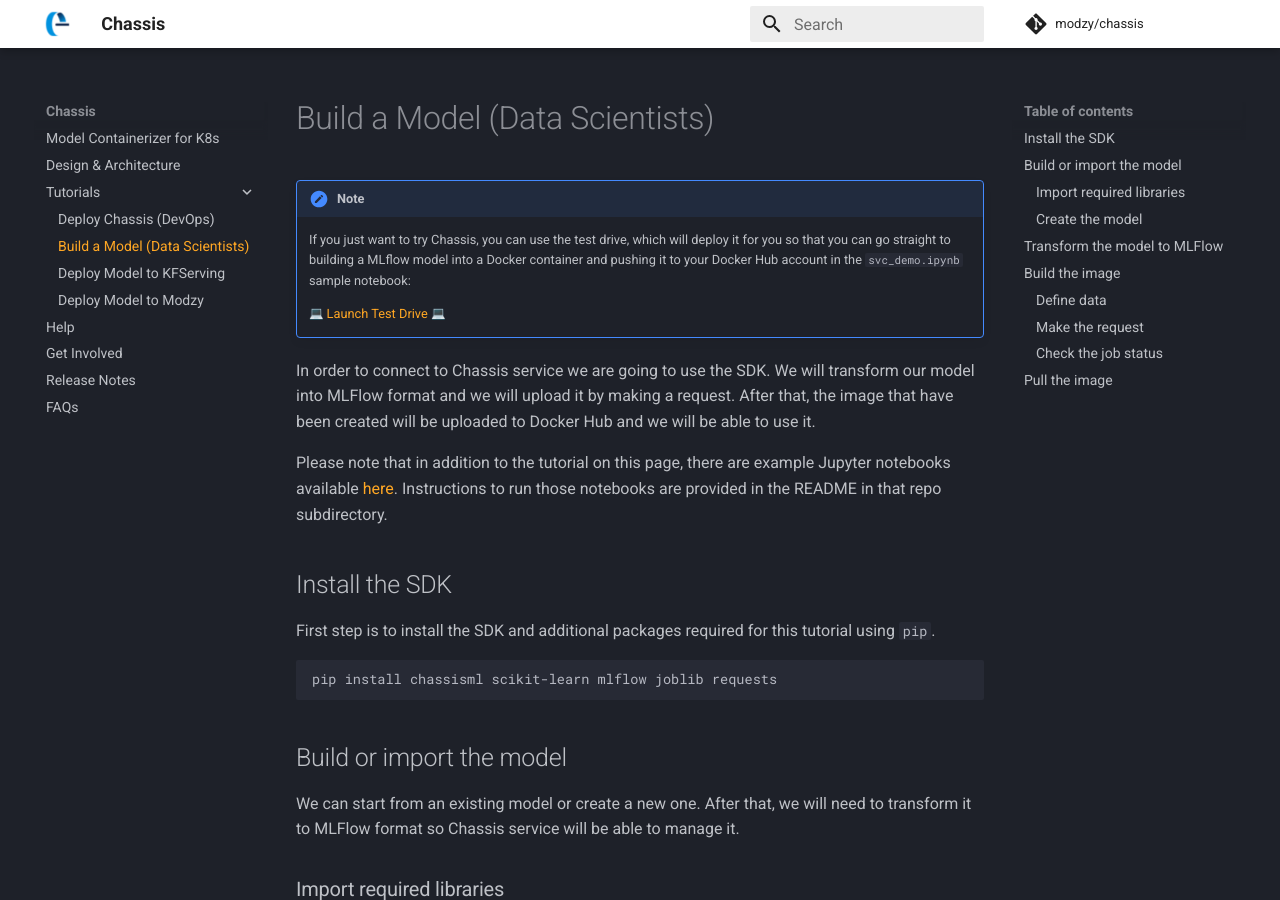
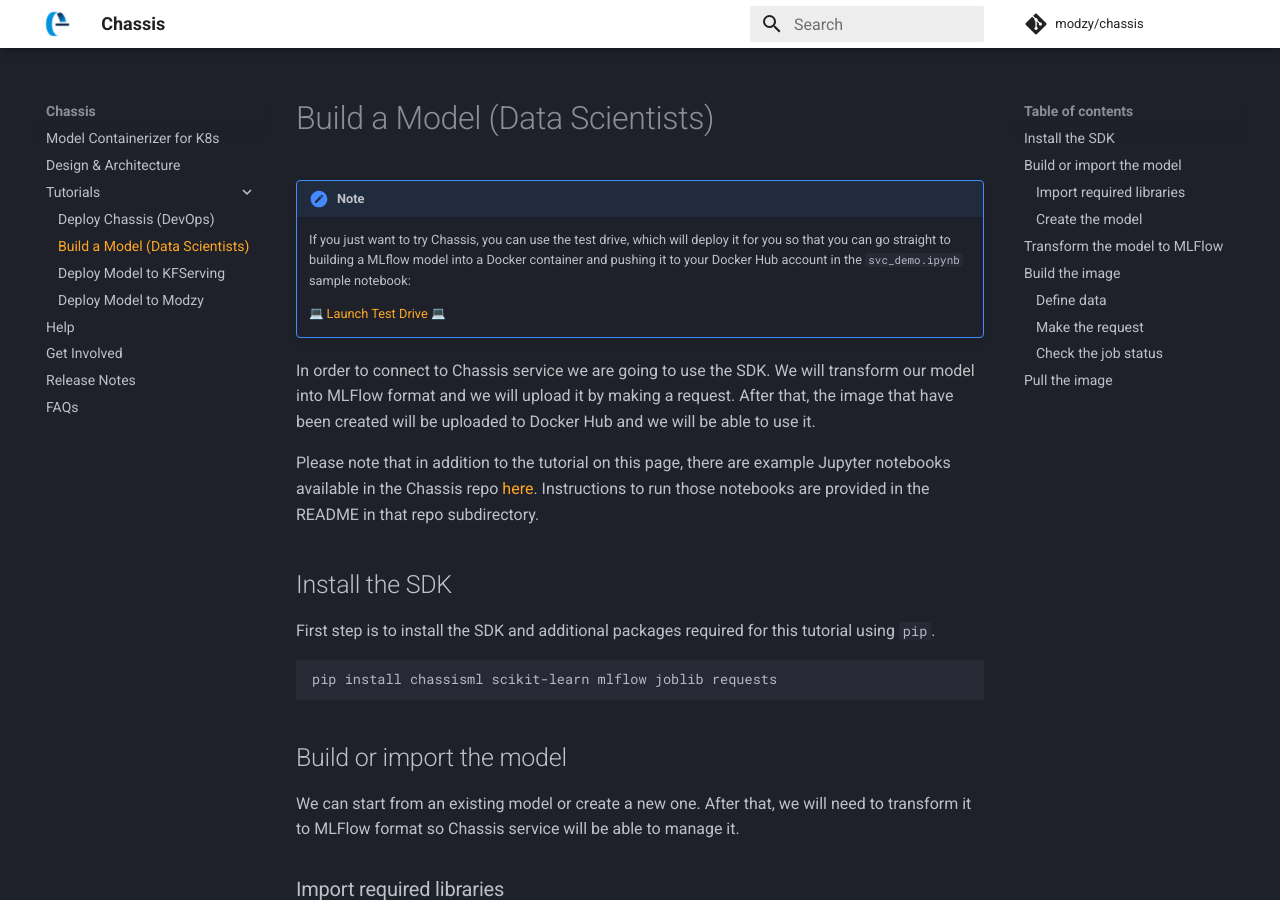
Before and after one commit to chassisml/chassis, an MkDocs documentation site: the page built from docs/docs/tutorials/ds-connect.md, in a window 1280 px wide and 900 px high. Built offline with MkDocs 1.6.1 and Material for MkDocs 9.7.7, drawn with Linux system fonts in a browser that asks for light colours; emoji names are drawn with the system emoji font; comment, search, counter and statistics services are not loaded.

Commit message:
docs: point to repo

```diff
--- a/docs/docs/tutorials/ds-connect.md
+++ b/docs/docs/tutorials/ds-connect.md
@@ -8,7 +8,7 @@
 
 In order to connect to Chassis service we are going to use the SDK. We will transform our model into MLFlow format and we will upload it by making a request. After that, the image that have been created will be uploaded to Docker Hub and we will be able to use it.
 
-Please note that in addition to the tutorial on this page, there are example Jupyter notebooks available [here](https://github.com/modzy/chassis/tree/main/chassisml-sdk/examples). Instructions to run those notebooks are provided in the README in that repo subdirectory.
+Please note that in addition to the tutorial on this page, there are example Jupyter notebooks available in the Chassis repo [here](https://github.com/modzy/chassis/tree/main/chassisml-sdk/examples). Instructions to run those notebooks are provided in the README in that repo subdirectory.
 
 ## Install the SDK
 
```
